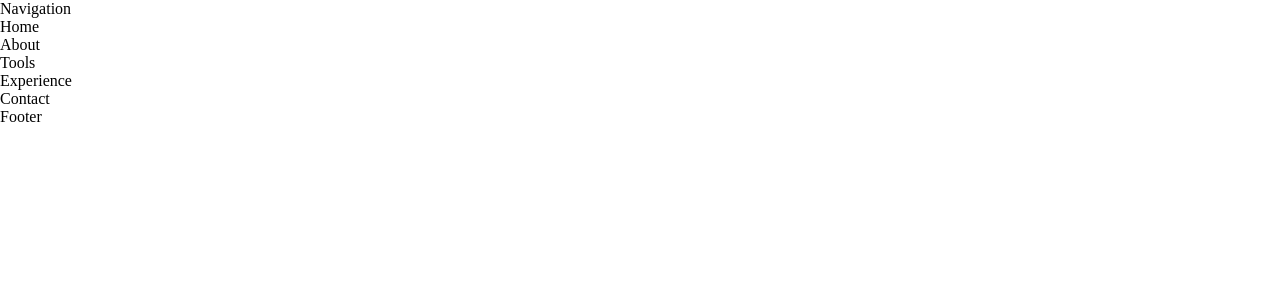
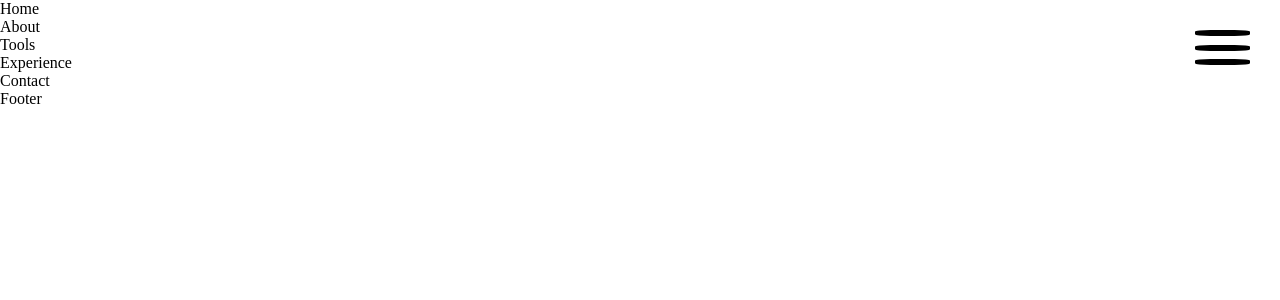
Before and after one commit to MikeMajer/Portfolio_website_developer_version, a React (Create React App) app: page / in a window 1280 px wide. Shown: the top 300 px of the page. Built offline with nearby package versions, Linux system fonts and the light colour scheme.

Commit message:
Add burger menu icon

```diff
--- a/src/pages/Navigation.js
+++ b/src/pages/Navigation.js
@@ -1,9 +1,36 @@
 import React from 'react';
+import '../styles/Navigation.css'
 
-const Navigation = () => {
-    return (
-        <div>Navigation</div>
-    );
+class Navigation extends React.Component {
+
+    state = {
+        value: "burger",
+        click: 1,
+    };
+
+    handleClick = () => {
+
+        if (this.state.click === 1) {
+            this.setState({
+                value: "burger active",
+                click: 2
+            })
+        }
+        if (this.state.click === 2) {
+            this.setState({
+                value: "burger close",
+                click: 1
+            })
+        }
+    }
+    render() {
+        return (
+            <div onClick={this.handleClick} className={this.state.value} >
+                <span></span>
+                <span></span>
+                <span></span>
+            </div>
+        );
+    }
 }
-
 export default Navigation;
--- /dev/null
+++ b/src/styles/Navigation.css
@@ -0,0 +1,164 @@
+:root {
+    --animTime: .8s;
+}
+
+.burger {
+    position: fixed;
+    top: 30px;
+    right: 30px;
+    width: 55px;
+    height: 35px;
+    cursor: pointer;
+    overflow: hidden;
+}
+
+.burger span {
+    position: absolute;
+    background-color: black;
+    width: 100%;
+    height: 6px;
+    border-radius: 28%;
+    transition: .2s linear;
+}
+
+.burger span:nth-child(1) {
+    left: 0;
+    top: 0;
+}
+
+.burger.active span:nth-child(1) {
+    animation: slide_top var(--animTime) linear forwards;
+}
+
+.burger.close span:nth-child(1) {
+    animation: slide_top_rv var(--animTime) linear reverse;
+}
+
+.burger span:nth-child(2) {
+    top: calc(50% - 3px);
+    left: 0;
+    transition: .5s linear;
+}
+
+.burger.active span:nth-child(2) {
+    opacity: 0;
+}
+
+.burger span:nth-child(3) {
+    left: 0;
+    bottom: 0;
+}
+
+.burger.active span:nth-child(3) {
+    animation: slide_bottom var(--animTime) linear forwards;
+}
+
+.burger.close span:nth-child(3) {
+    animation: slide_bottom_rv var(--animTime) linear reverse;
+}
+
+@keyframes slide_top {
+    O% {
+        left: -60px;
+    }
+
+    50% {
+        top: 0;
+        left: -60px;
+        transform-origin: 0% 50%;
+        transform: rotate(0deg);
+    }
+
+    75% {
+        top: -60px;
+        left: -60px;
+        transform-origin: 0% 50%;
+        transform: rotate(33deg);
+    }
+
+    100% {
+        top: 0px;
+        left: 5px;
+        transform-origin: 0% 50%;
+        transform: rotate(33deg);
+    }
+}
+
+@keyframes slide_bottom {
+    O% {
+        left: 60px;
+    }
+
+    50% {
+        bottom: 0;
+        left: 60px;
+        transform: rotate(0deg);
+    }
+
+    75% {
+        bottom: 40px;
+        left: 60px;
+        transform-origin: 0% 50%;
+        transform: rotate(-33deg);
+    }
+
+    100% {
+        bottom: 0px;
+        left: 5px;
+        transform-origin: 0% 50%;
+        transform: rotate(-33deg);
+    }
+}
+
+@keyframes slide_top_rv {
+    O% {
+        left: -60px;
+    }
+
+    50% {
+        top: 0;
+        left: -60px;
+        transform-origin: 0% 50%;
+        transform: rotate(0deg);
+    }
+
+    75% {
+        top: -60px;
+        left: -60px;
+        transform-origin: 0% 50%;
+        transform: rotate(33deg);
+    }
+
+    100% {
+        top: 0px;
+        left: 5px;
+        transform-origin: 0% 50%;
+        transform: rotate(33deg);
+    }
+}
+
+@keyframes slide_bottom_rv {
+    O% {
+        left: 60px;
+    }
+
+    50% {
+        bottom: 0;
+        left: 60px;
+        transform: rotate(0deg);
+    }
+
+    75% {
+        bottom: 40px;
+        left: 60px;
+        transform-origin: 0% 50%;
+        transform: rotate(-33deg);
+    }
+
+    100% {
+        bottom: 0px;
+        left: 5px;
+        transform-origin: 0% 50%;
+        transform: rotate(-33deg);
+    }
+}
```
Also changed, not shown: src/styles/About.css (added), src/styles/Contact.css (added), src/styles/Experience.css (added), src/styles/Footer.css (added), src/styles/Home.css (added), src/styles/Tools.css (added).
